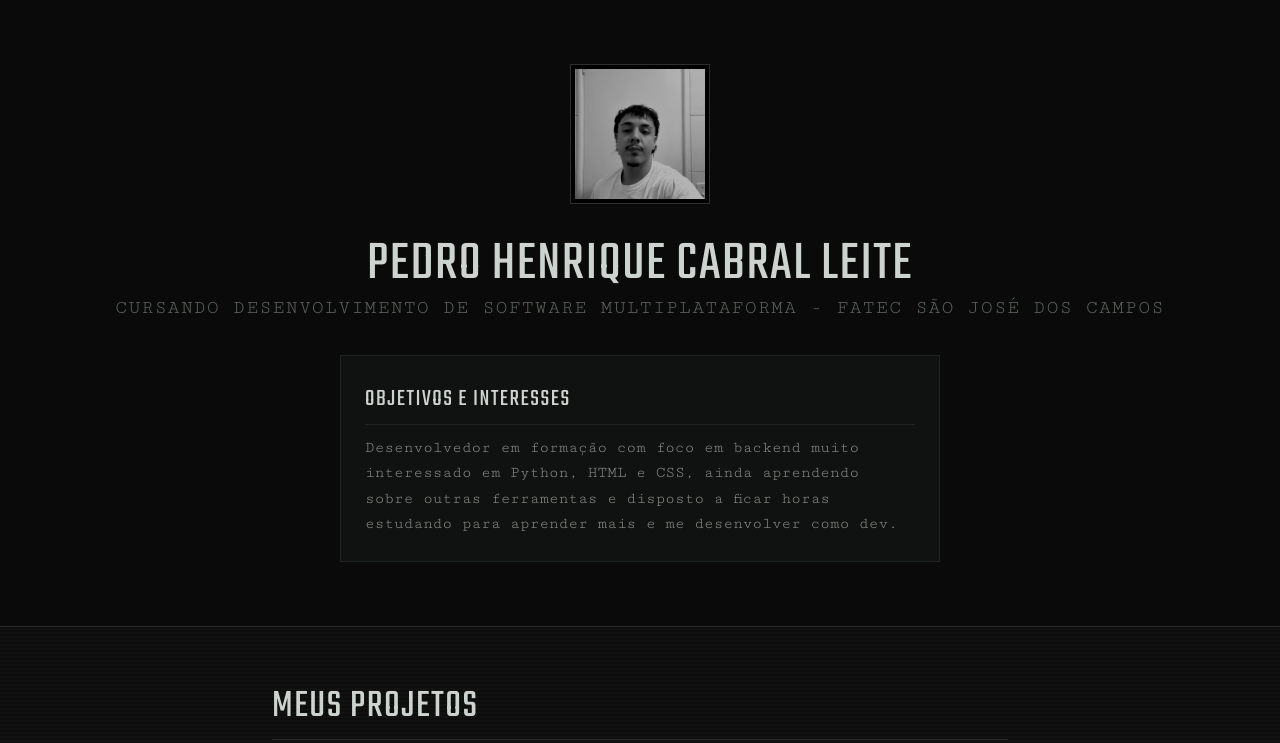
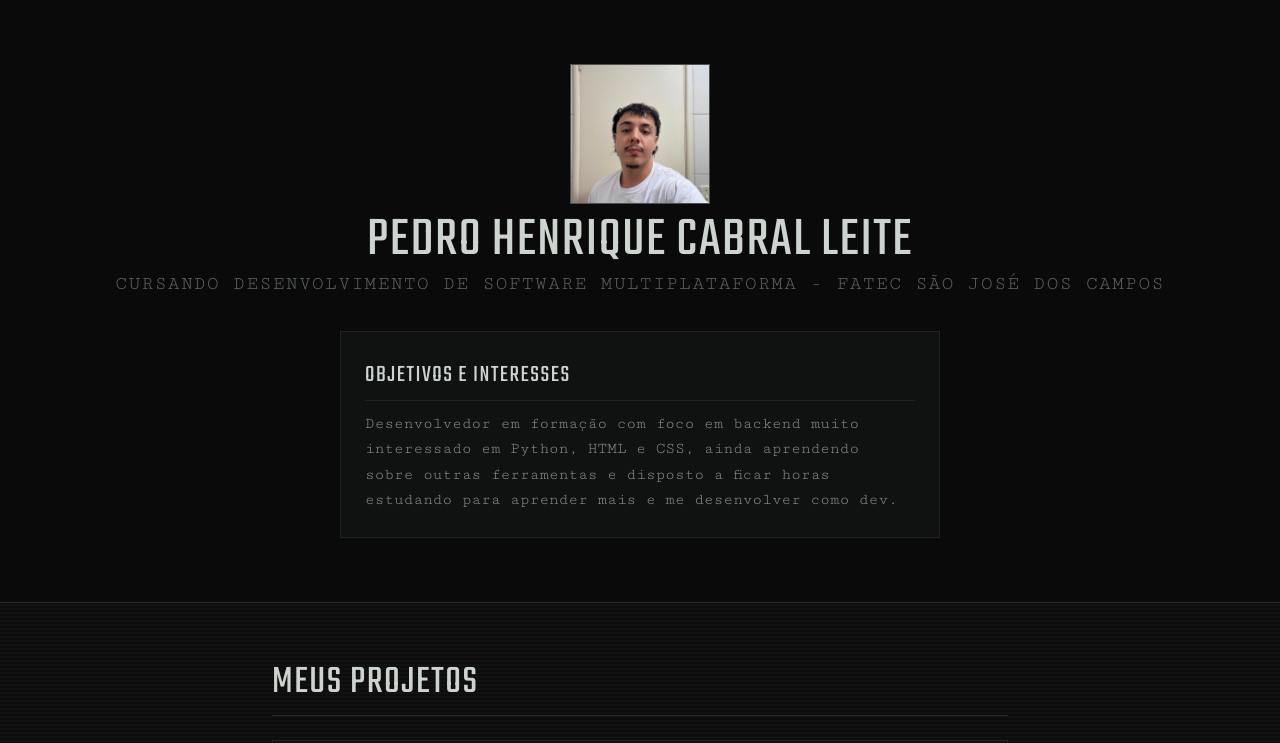
Before and after one commit to pedrohl45/pedrohl45.github.io, a plain HTML site: page index.html in a window 1280 px wide. Shown: the top 743 px of the page. Drawn offline with Linux system fonts and the light colour scheme.

Commit message:
Atualizando estilo CSS

```diff
--- a/style.css
+++ b/style.css
@@ -44,10 +44,7 @@ h1, h2, h3 {
     object-fit: cover;
     border: 1px solid #4a524d;
 
-    filter: grayscale(100%) contrast(130%) brightness(70%);
-    margin-bottom: 1.5rem;
-    padding: 4px;
-    background-color: #0c0d0c;
+
 }
 
 .apresentacao h1 {
```
